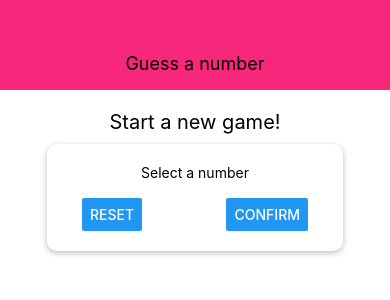
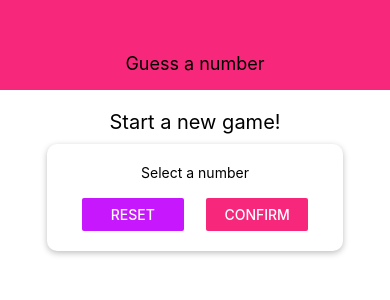
Before and after one commit to Lilitaker/react-native-beginner, a React Native app in the folder GuessTheNumber/: screen / in a window 390 px wide. Shown: the top 300 px of the page. Built offline with nearby package versions, Linux system fonts and the light colour scheme.

Commit message:
Add styles to buttons in startGameScreen

```diff
--- a/GuessTheNumber/screens/StartGameScreen.js
+++ b/GuessTheNumber/screens/StartGameScreen.js
@@ -11,8 +11,12 @@ const StartGameScreen = (props) => {
         <Text>Select a number</Text>
         <TextInput style={styles.input} />
         <View style={styles.btnContainer}>
-          <Button title='Reset' onPress={() => {}} />
-          <Button title='Confirm' onPress={() => {}} />
+          <View style={styles.btn}>
+            <Button title='Reset' onPress={() => {}} color='#c717fc' />
+          </View>
+          <View style={styles.btn}>
+            <Button title='Confirm' onPress={() => {}} color='#f7287b' />
+          </View>
         </View>
       </Card>
     </View>
@@ -29,16 +33,19 @@ const styles = StyleSheet.create({
     fontSize: 20,
     marginVertical: 10,
   },
+  inputContainer: {
+    width: 300,
+    maxWidth: '80%',
+    alignItems: 'center',
+  },
   btnContainer: {
     flexDirection: 'row',
     width: '100%',
     justifyContent: 'space-between',
     paddingHorizontal: 15,
   },
-  inputContainer: {
-    width: 300,
-    maxWidth: '80%',
-    alignItems: 'center',
+  btn: {
+    width: '45%',
   },
 });
 
```
